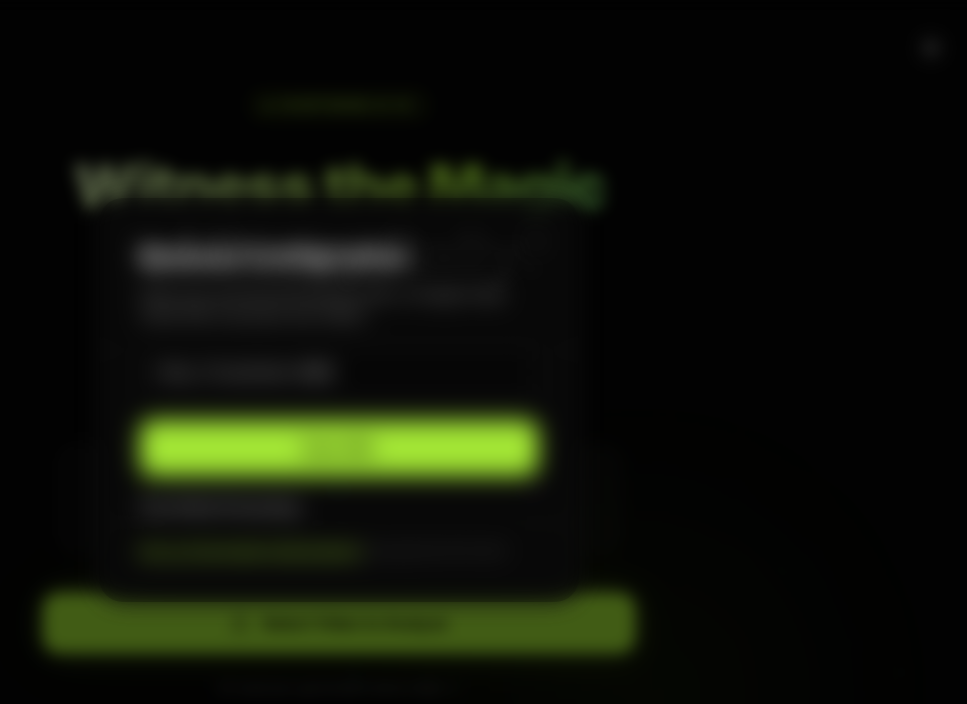
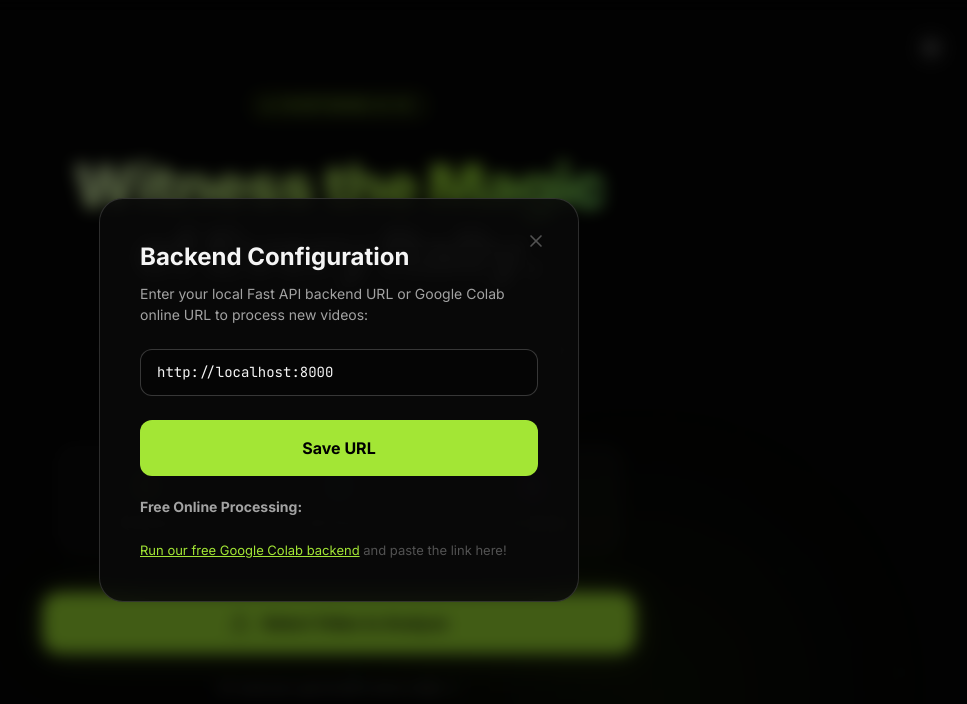
Before and after one commit to udayraj1238/CourtSense-AI, a React (Vite) app in the folder frontend/: page / in a window 1280 px wide. Both pictures are taken after a click on the button 1232 px from the left and 48 px from the top of the page. Shown: the top 704 px of the page, without its empty margins (301-1268 px from the left). Built offline with nearby package versions, Linux system fonts and the light colour scheme.

Commit message:
fix: remove element blur from settings modal

```diff
--- a/frontend/src/App.tsx
+++ b/frontend/src/App.tsx
@@ -362,7 +362,7 @@ function App() {
         {/* Settings Modal */}
         {showSettings && (
           <div className="settings-modal-overlay">
-            <div className="settings-modal blur-md glass-heavy">
+            <div className="settings-modal glass-heavy">
               <button className="settings-close" onClick={() => setShowSettings(false)}>
                 <X size={20} />
               </button>
```
